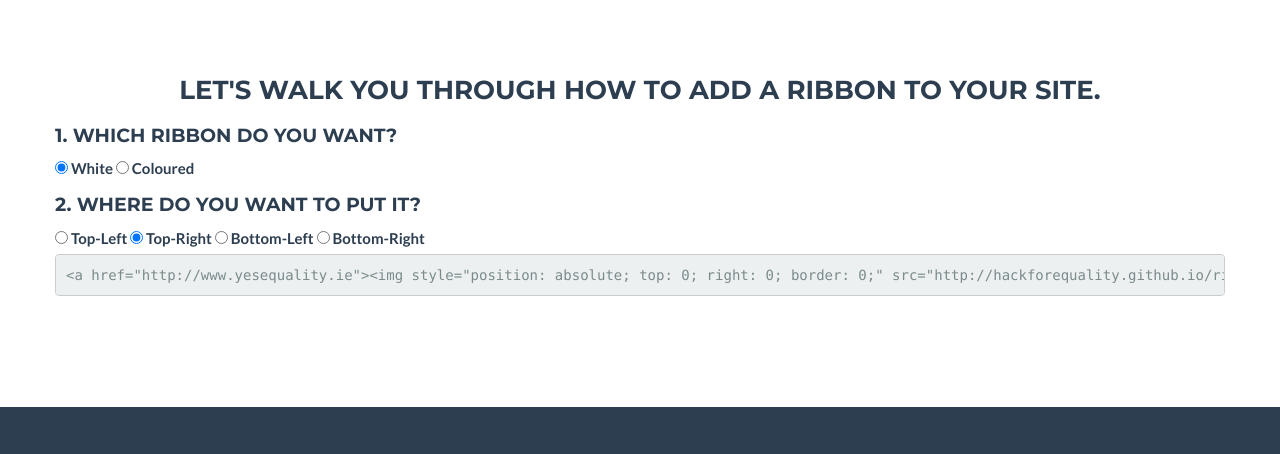
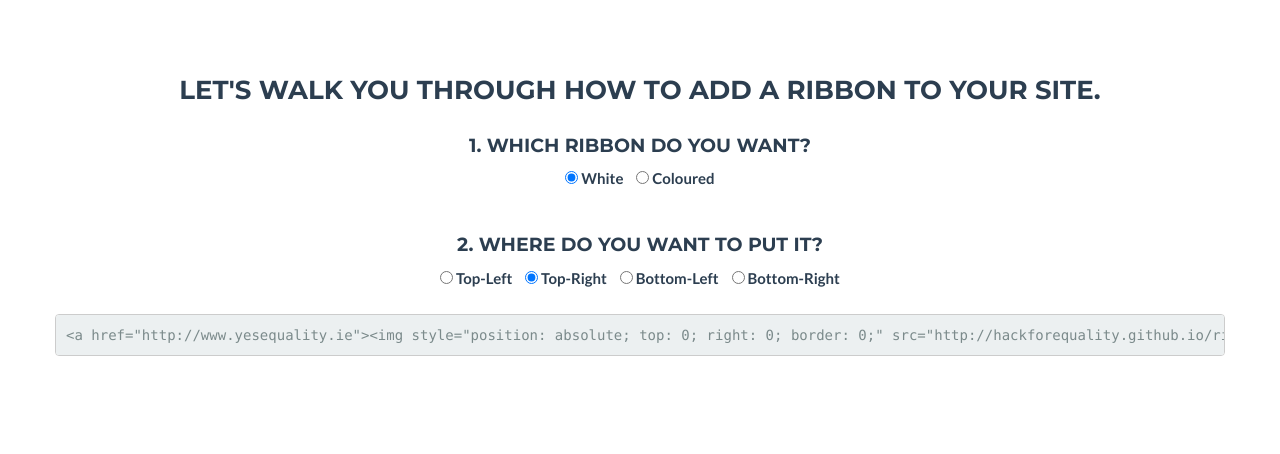
Before and after one commit to HackForEquality/ribbon, a plain HTML site: page index.html in a window 1280 px wide. Shown: the part 780-1234 px from the top of the page. Drawn offline with nearby package versions, Linux system fonts and the light colour scheme.

Commit message:
Demo page

```diff
--- a/css/site.css
+++ b/css/site.css
@@ -6,3 +6,13 @@
     width: 40%;
     box-shadow: 2px 2px rgba(36, 39, 46, 0.7);
 }
+
+.input-list {
+    margin-left: 5px;
+    margin-right: 5px;
+}
+
+.input-list-section {
+    margin-top: 10px;
+    margin-bottom: 20px;
+}
--- a/index.html
+++ b/index.html
@@ -59,29 +59,33 @@
                 </div>
             </div>
             <div class="row">
+                <div class="col-lg-12 text-center input-list-section">
                     <h4>1. Which Ribbon Do You Want?</h4>
-                <label for="color-white" class="white">
+                    <label for="color-white" class="white input-list">
                         <span><input type="radio" name="color" id="color-white" onChange="updateFormURL();" value="white" checked="checked"> White</span>
                     </label>
-                <label for="color-camo" class="camo">
+                    <label for="color-camo" class="camo input-list">
                         <span><input type="radio" name="color" id="color-camo" onChange="updateFormURL();" value="camo"> Coloured</span>
                     </label>
                 </div>
+            </div>
             <div class="row">
+                <div class="col-lg-12 text-center input-list-section">
                     <h4>2. Where Do You Want To Put It?</h4>
-                <label for="position-1">
+                    <label for="position-1" class="input-list">
                         <span><input type="radio" name="style" id="position-1" onChange="updateFormURL();"  value="top_left"> Top-Left</span>
                     </label>
-                <label for="position-2">
+                    <label for="position-2" class="input-list">
                     <span><input type="radio" name="style" id="position-2" onChange="updateFormURL();" value="top_right" checked="checked">
                         Top-Right</span>
                     </label>
-                <label for="position-3">
+                    <label for="position-3" class="input-list">
                         <span><input type="radio" name="style" id="position-3" onChange="updateFormURL();" value="bottom_left"> Bottom-Left</span>
                     </label>
-                <label for="position-4">
+                    <label for="position-4" class="input-list">
                         <span><input type="radio" name="style" id="position-4" onChange="updateFormURL();" value="bottom_right"> Bottom-Right</span>
                     </label>
+                </div>
             </div>
             <div class="row">
                 <pre id="codeSnippet">&lt;a href="http://www.yesequality.ie"&gt;&lt;img style="position: absolute; <span class="template-vertical"></span>: 0; <span class="template-horizontal"></span>: 0; border: 0;" src="http://hackforequality.github.io/ribbon/img/<span class="template-color"></span>_<span class="template-vertical"></span>_<span class="template-horizontal"></span>.png" alt="We Support Marriage Equality!"&gt;&lt;/a&gt;</pre>
```
Lines whose indentation alone changed are shown as unchanged.
